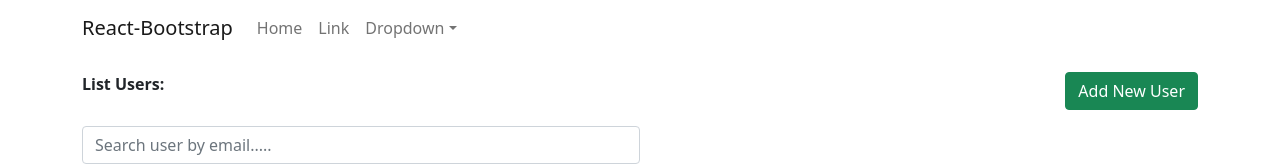
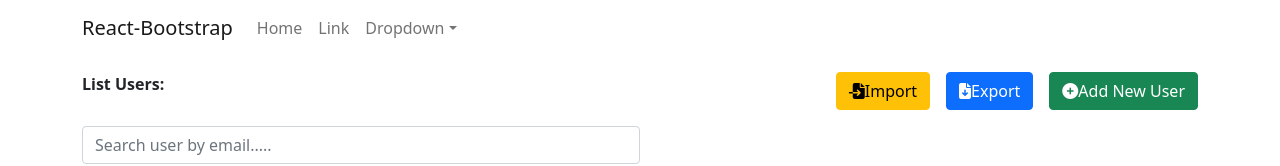
Before and after one commit to nhanquoc-it/base-react-hook-tutorial-hoidan-it, a React (Create React App) app: page / in a window 1280 px wide. Shown: the top 166 px of the page. Built offline with nearby package versions, Linux system fonts and the light colour scheme; no server answers.

Commit message:
15. Import & Export with CSV

```diff
--- a/package.json
+++ b/package.json
@@ -10,8 +10,10 @@
     "axios": "0.26.1",
     "bootstrap": "5.1.3",
     "lodash": "4.17.21",
+    "papaparse": "5.3.2",
     "react": "^17.0.2",
     "react-bootstrap": "2.2.2",
+    "react-csv": "2.2.2",
     "react-dom": "^17.0.2",
     "react-paginate": "8.1.2",
     "react-scripts": "4.0.3",
--- a/src/components/TableUser.js
+++ b/src/components/TableUser.js
@@ -1,4 +1,5 @@
 import React, { useEffect, useState } from "react";
+import { CSVLink } from "react-csv";
 import Table from "react-bootstrap/Table";
 import { fetchAllUser } from "../services/userService";
 import ReactPaginate from "react-paginate";
@@ -135,7 +136,15 @@
 		} else {
 			getUsers(1);
 		}
-};
+	};
+
+	// Data export file CSV
+	const csvData = [
+		["firstname", "lastname", "email"],
+		["Ahmed", "Tomi", "ah@smthing.co.com"],
+		["Raed", "Labes", "rl@smthing.co.com"],
+		["Yezzi", "Min l3b", "ymin@cocococo.com"],
+	];
 
 	return (
 		<>
@@ -143,9 +152,26 @@
 				<span>
 					<strong>List Users:</strong>
 				</span>
-				<button onClick={openModal} className="btn btn-success">
-					Add New User
-				</button>
+				<div>
+					<label className="btn btn-warning" htmlFor="import">
+						<i className="fa-solid fa-file-import"></i>
+						Import
+					</label>
+					<input type="file" id="import" className="mx-3" hidden />
+
+					<CSVLink
+						filename="user.csv"
+						className="btn btn-primary mx-3"
+						data={csvData}
+					>
+						<i className="fa-solid fa-file-arrow-down"></i>
+						Export
+					</CSVLink>
+					<button onClick={openModal} className="btn btn-success">
+						<i className="fa-solid fa-circle-plus"></i>
+						Add New User
+					</button>
+				</div>
 			</div>
 
 			<div className="col-6 my-3">
```
Also changed, not shown: 2 other files (tests, documents, lock files or other folders).
